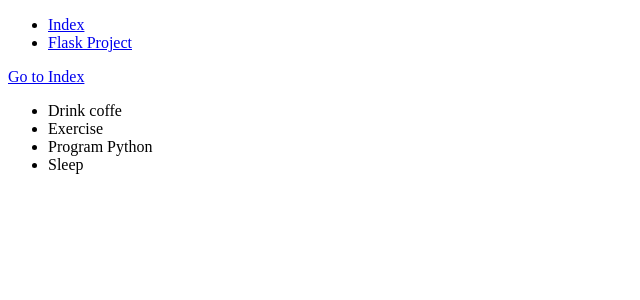
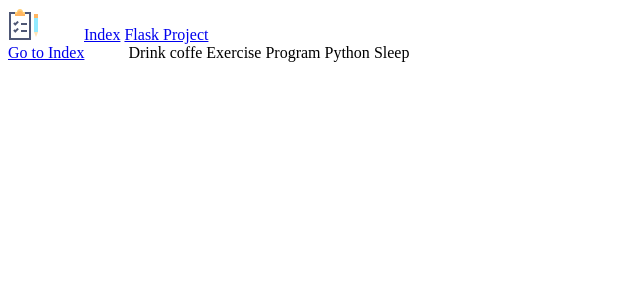
Before and after one commit to terracing/tasks, a Flask app: page /hello in a window 1280 px wide. Shown: the top 300 px of the page, without its empty margins (0-640 px from the left). Run offline with Flask 2, Linux system fonts and the light colour scheme.

Commit message:
Adding static files

```diff
--- /dev/null
+++ b/static/css/main.css
@@ -0,0 +1,6 @@
+ul {
+    display: inline;
+}
+ul li {
+    display: inline-block;
+}
--- a/templates/base.html
+++ b/templates/base.html
@@ -5,6 +5,7 @@
     <meta http-equiv="X-UA-Compatible" content="IE=edge">
     <meta name="viewport" content="width=device-width, initial-scale=1.0">
     <title>{% block title %}To Do List with Flask{% endblock %}</title>
+    <link rel="stylesheet" href="{{ url_for('static', filename='css/main.css') }}" type="text/css">
 </head>
 <body>
     <header>
--- a/templates/navbar.html
+++ b/templates/navbar.html
@@ -1,4 +1,5 @@
 <nav>
+    <a href="{{ url_for('index') }}"><img src="{{ url_for('static', filename='images/todolist.png') }}" alt="To Do List"></a>
     <ul>
         <li><a href="{{ url_for('index') }}">Index</a></li>
         <li><a href="https://flask.palletsprojects.com/en/2.0.x/" target="_blank">Flask Project</a></li>
```
Also changed, not shown: static/images/todolist.png (added).
